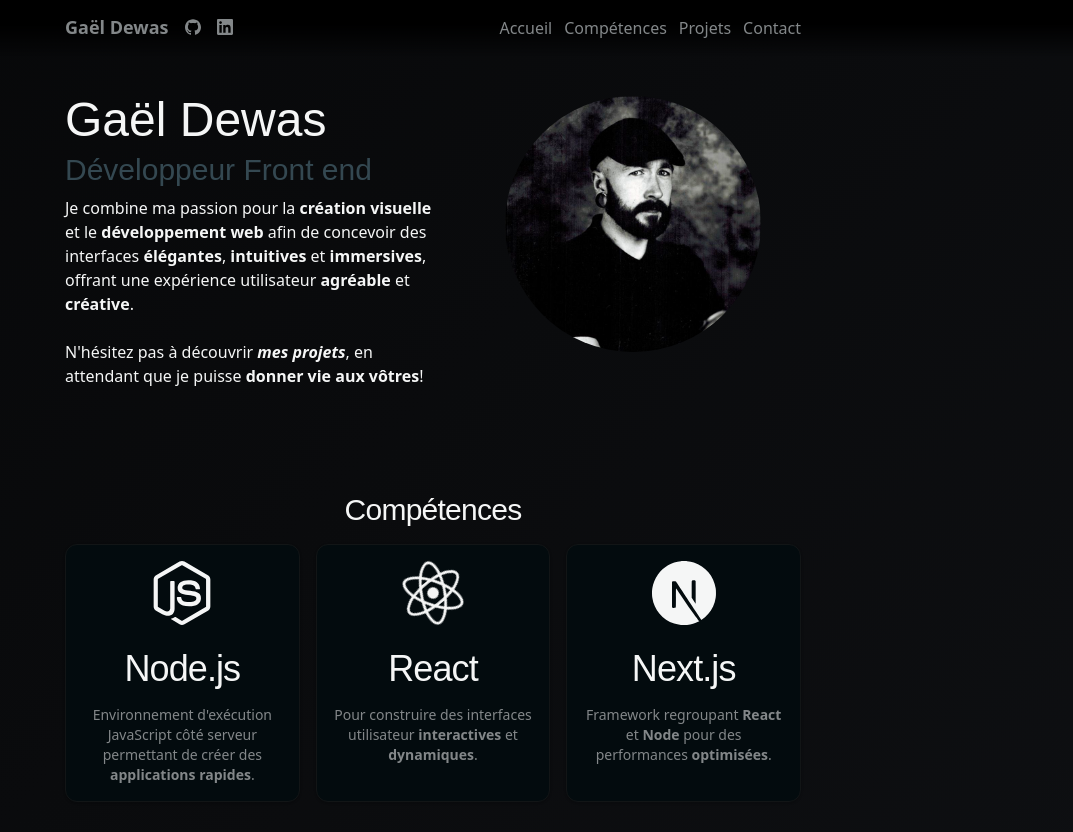
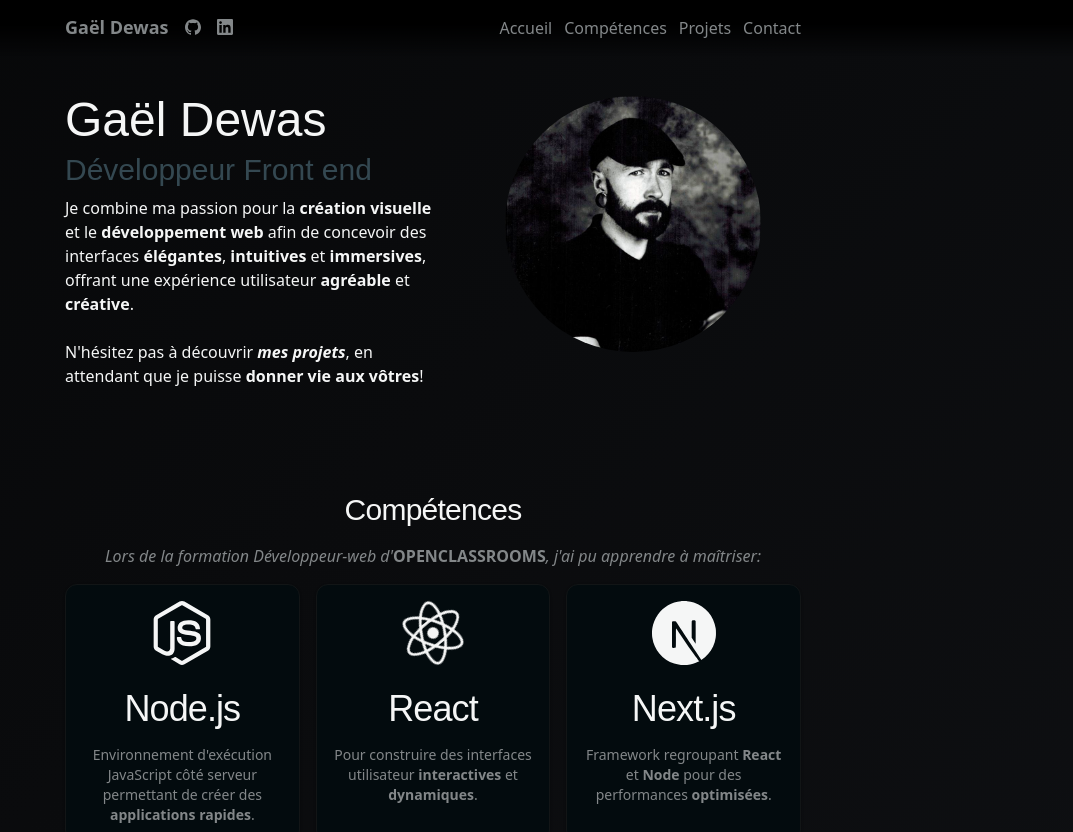
Before and after one commit to leagsawed/Portfolio, a Next.js app: page / in a window 1280 px wide. Shown: the top 832 px of the page, without its empty margins (207-1280 px from the left). Built offline with nearby package versions, Linux system fonts and the light colour scheme; a web font is replaced by a local one.

Commit message:
Ajout de la formation

```diff
--- a/app/_components/Skills.tsx
+++ b/app/_components/Skills.tsx
@@ -12,6 +12,23 @@
           Compétences
         </h2>
       </div>
+      <div className="text-center w-full">
+        <p>
+          <span className="italic text-muted-foreground">
+            Lors de la formation Développeur-web d&apos;
+          </span>
+          <a
+            href="https://openclassrooms.com/fr/"
+            className="hover:text-white/80 text-muted-foreground transition-colors duration-300"
+          >
+            <strong>OPENCLASSROOMS</strong>
+          </a>
+          <span className="italic text-muted-foreground">
+            , j&apos;ai pu apprendre à maîtriser:
+          </span>
+        </p>
+      </div>
+
       <div className="flex max-sm:flex-col gap-4">
         <Card className="flex flex-col gap-4 flex-1 items-center p-4">
           <NodeLogo size={64} className="md:w-16 sm:h-16 w-12 h-12" />
```
